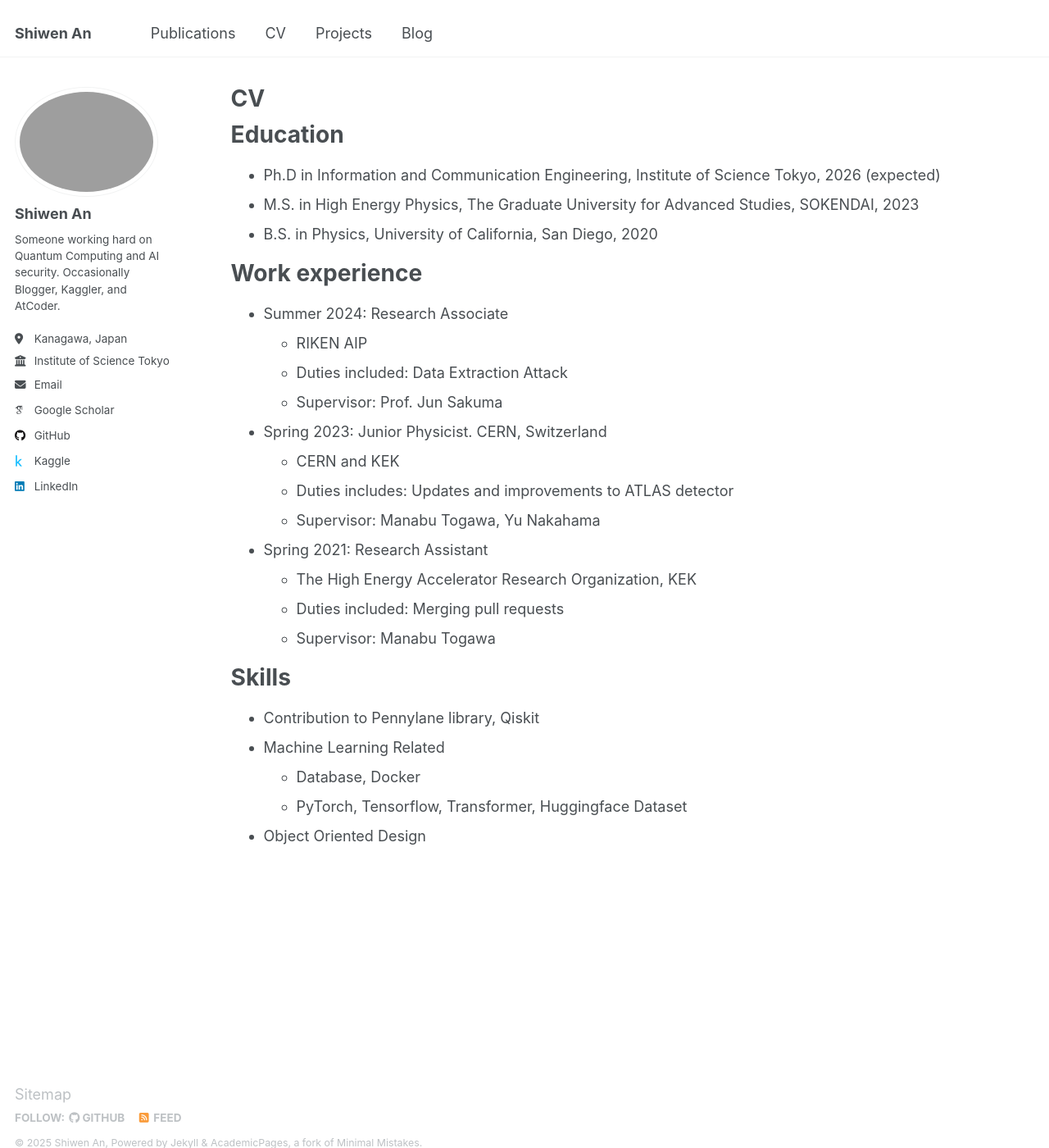
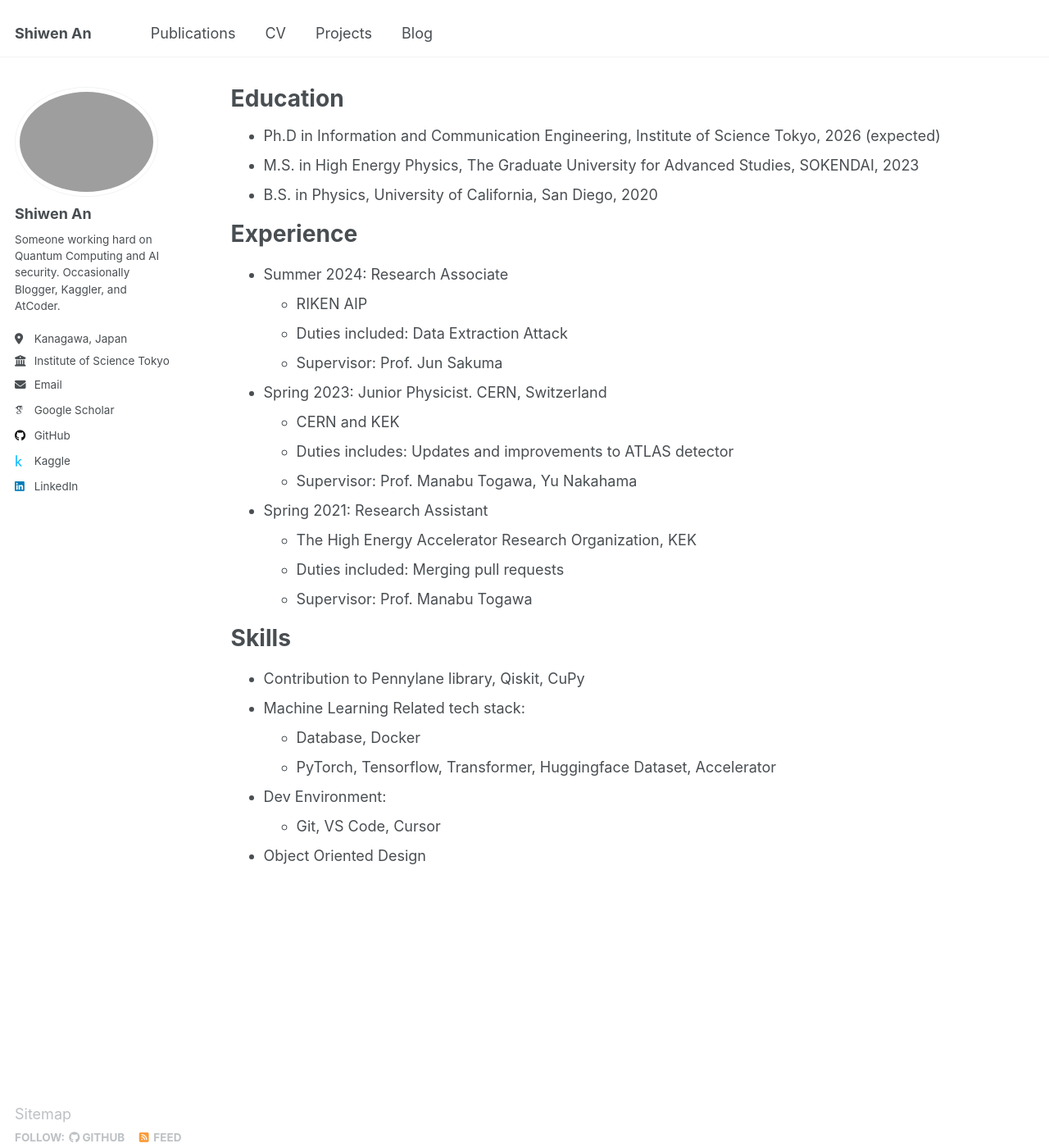
Before and after one commit to zazabap/zazabap.github.io, a Jekyll site: the page built from _pages/cv.md, in a window 1280 px wide and 1400 px high. Shown: the whole window at 82% size. Built offline with Jekyll 4.4.1, drawn with Linux system fonts in a browser that asks for light colours; some web fonts are replaced.

Commit message:
Update CV

```diff
--- a/_pages/cv.md
+++ b/_pages/cv.md
@@ -1,6 +1,6 @@
 ---
 layout: archive
-title: "CV"
+title: "Education"
 permalink: /cv/
 author_profile: true
 redirect_from:
@@ -8,14 +8,11 @@ redirect_from:
 ---
 
 {% include base_path %}
-
-Education
-======
 * Ph.D in Information and Communication Engineering, Institute of Science Tokyo, 2026 (expected)
 * M.S. in High Energy Physics, The Graduate University for Advanced Studies, SOKENDAI, 2023
 * B.S. in Physics, University of California, San Diego, 2020
 
-Work experience
+Experience
 ======
 * Summer 2024: Research Associate
   * RIKEN AIP
@@ -25,19 +22,21 @@ Work experience
 * Spring 2023: Junior Physicist. CERN, Switzerland
   * CERN and KEK
   * Duties includes: Updates and improvements to ATLAS detector
-  * Supervisor: Manabu Togawa, Yu Nakahama
+  * Supervisor: Prof. Manabu Togawa, Yu Nakahama
 
 * Spring 2021: Research Assistant
   * The High Energy Accelerator Research Organization, KEK
   * Duties included: Merging pull requests
-  * Supervisor: Manabu Togawa
+  * Supervisor: Prof. Manabu Togawa
 
 Skills
 ======
-* Contribution to Pennylane library, Qiskit
-* Machine Learning Related
+* Contribution to Pennylane library, Qiskit, CuPy
+* Machine Learning Related tech stack:
   * Database, Docker
-  * PyTorch, Tensorflow, Transformer, Huggingface Dataset
+  * PyTorch, Tensorflow, Transformer, Huggingface Dataset, Accelerator
+* Dev Environment:
+  * Git, VS Code, Cursor
 * Object Oriented Design
 
 <!-- Publications
```
